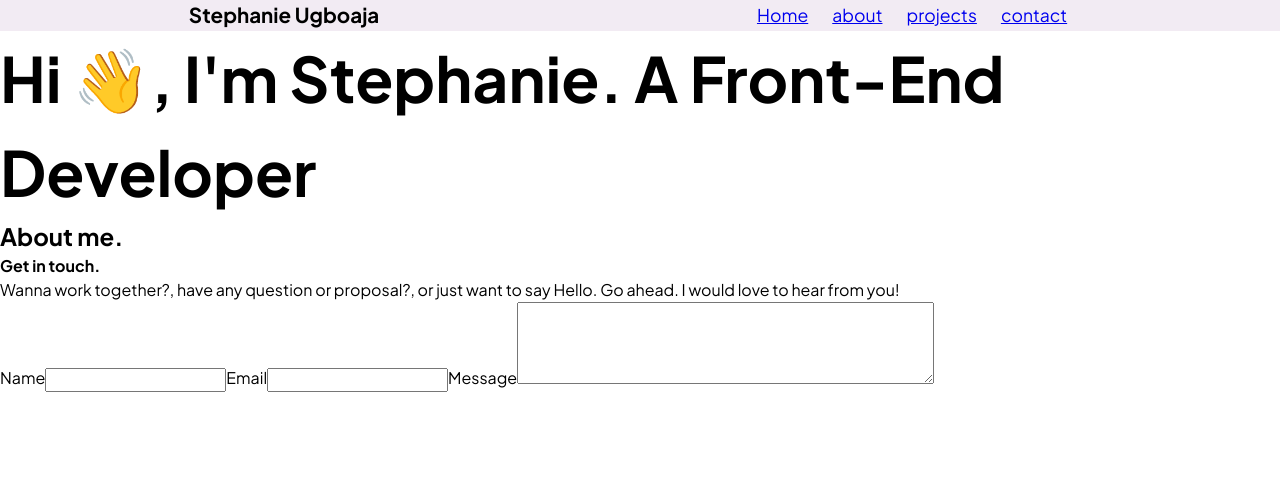
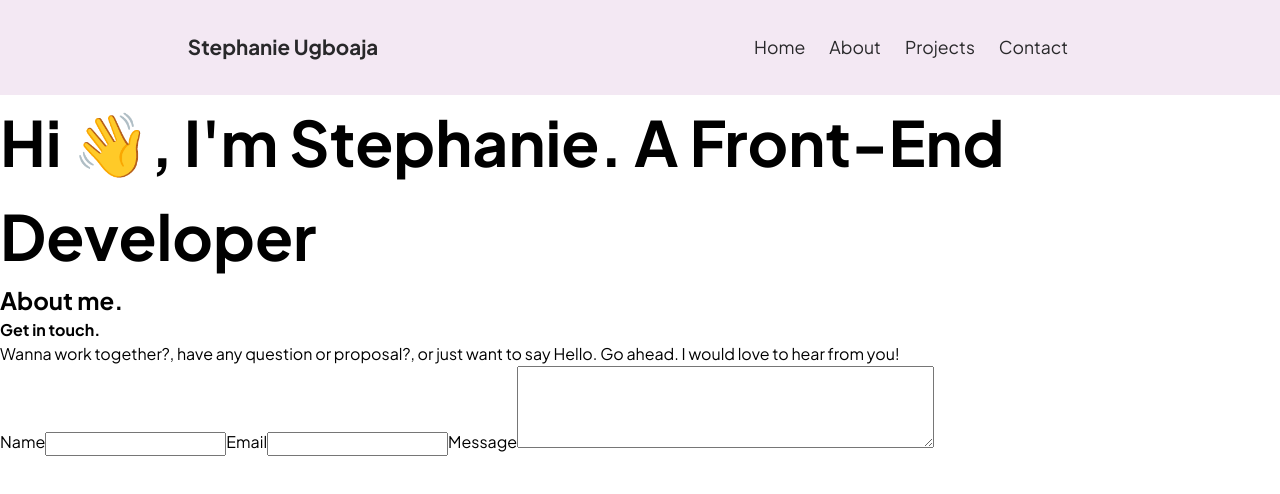
Before and after one commit to Ugboaja-Uchechi/portfolio-site, a React (Create React App) app: page / in a window 1280 px wide. Shown: the top 494 px of the page. Built offline with nearby package versions, Linux system fonts and the light colour scheme.

Commit message:
Style header nav interactions

```diff
--- a/src/component/Navbar.js
+++ b/src/component/Navbar.js
@@ -29,7 +29,7 @@ const NavBar = () => {
       <header>
         <nav className="nav">
           <div>
-            <h3>Stephanie Ugboaja</h3>
+            <h3 className="header-name">Stephanie Ugboaja</h3>
           </div>
           <ul className="header-ul">
             {links.map((link) => (
--- a/src/index.css
+++ b/src/index.css
@@ -1,4 +1,10 @@
 @import url('https://fonts.googleapis.com/css2?family=Plus+Jakarta+Sans:wght@300;400;500;600;700;800&display=swap');
+
+:root {
+  --black: #28282a;
+  --shadeOfViolet: #f2ebf3;
+  --shadeOfRed: #f79292;
+}
 
 * {
   margin: 0;
@@ -14,13 +20,21 @@ body {
 /* Header - Navigation Styling */
 
 header {
-  background-color: #f2ebf3;
+  background-color: rgb(243,232,243);
 }
 
 .nav {
   display: flex;
   justify-content: space-around;
   font-size: calc(0.3rem + 1vw);
+  padding-block-start: min(2rem, 4vh);
+  padding-block-end: min(2rem, 4vh);
+  color: var(--black);
+}
+
+.header-name:hover {
+  color: lightcoral;
+  transition: all 0.2s ease;
 }
 
 .header-ul {
@@ -34,6 +48,22 @@ header {
   /* padding-left: clamp(1.5rem,  6%,   3rem); */
 }
 
+.header-ul li a {
+  color: var(--black);
+  text-transform: capitalize;
+  text-decoration: none;
+  transition: all 0.2s ease;
+  cursor: pointer;
+}
+
+.header-ul li a:hover {
+  border: 2px dashed var(--shadeOfRed);
+  padding-block-start: 0.5rem;
+  padding-block-end: 0.5rem;
+  padding-inline-end: 0.5rem;
+  padding-inline-start: 0.5rem;
+}
+
 /* Header - Navigation Styling End */
 
 h1 {
```
